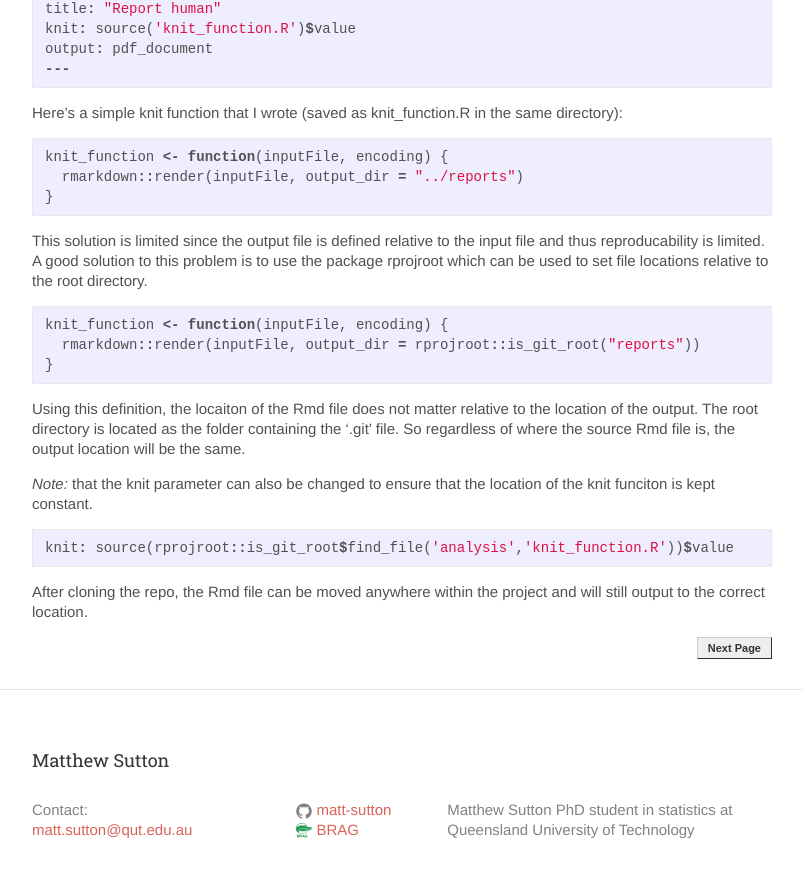
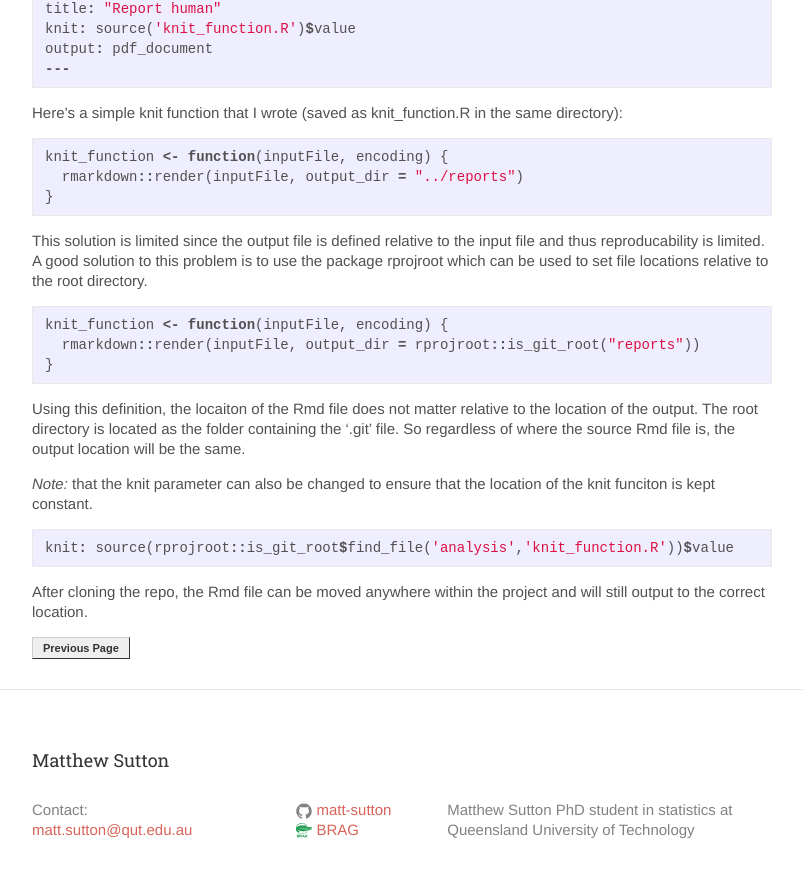
Before and after one commit to matt-sutton/matt-sutton.github.io, a Jekyll site: the page built from _blog/knitrTricks01.md, in a window 1280 px wide and 900 px high, scrolled down 925 px. Shown: the top 878 px of the window, without its empty margins (238-1041 px from the left). Built offline with Jekyll 4.4.1, drawn with Linux system fonts in a browser that asks for light colours.

Commit message:
Test post compile

```diff
--- a/_layouts/post.html
+++ b/_layouts/post.html
@@ -9,8 +9,8 @@ layout: default
 
   <div class="post-content" itemprop="articleBody">
     {{ content }}
+    {% include post_buttons.html %}
 
-    <a href="www.google.com", class="fw_btn">Next Page</a>
   </div>
 
 </article>
```
